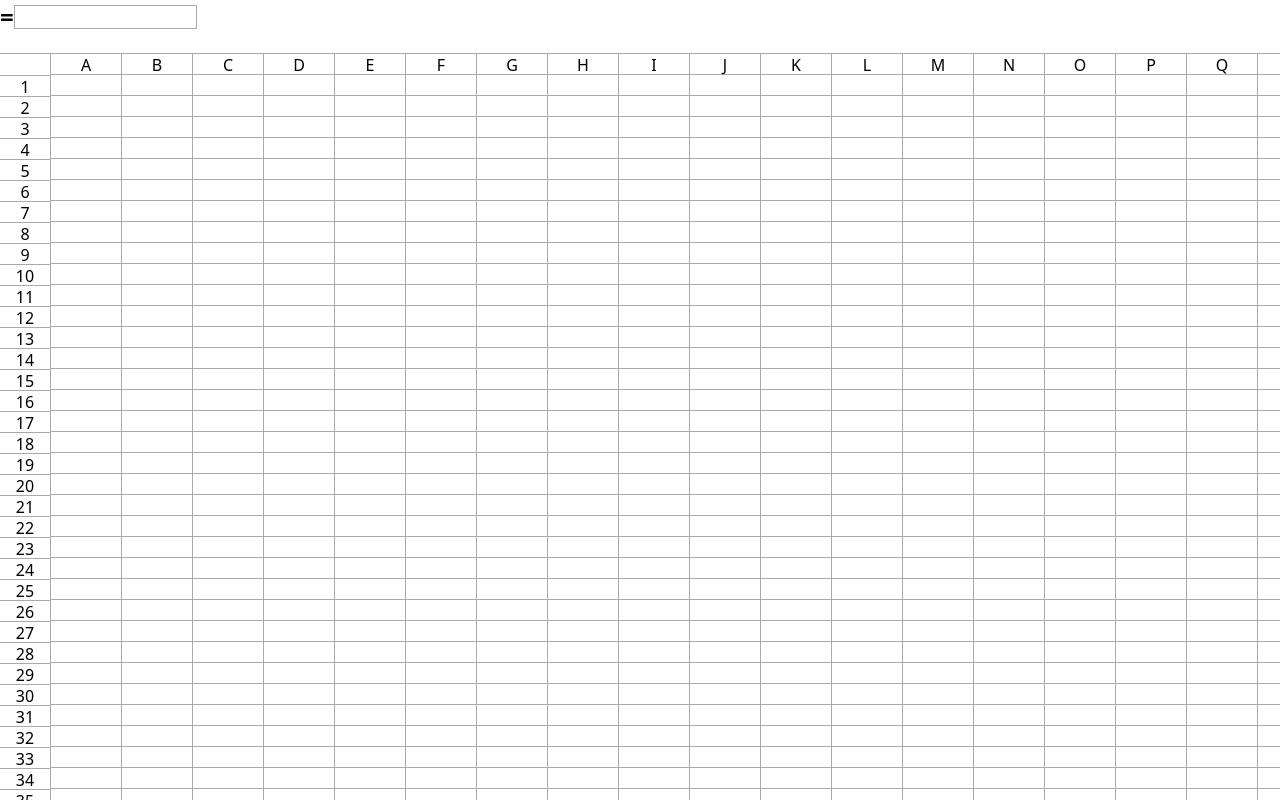
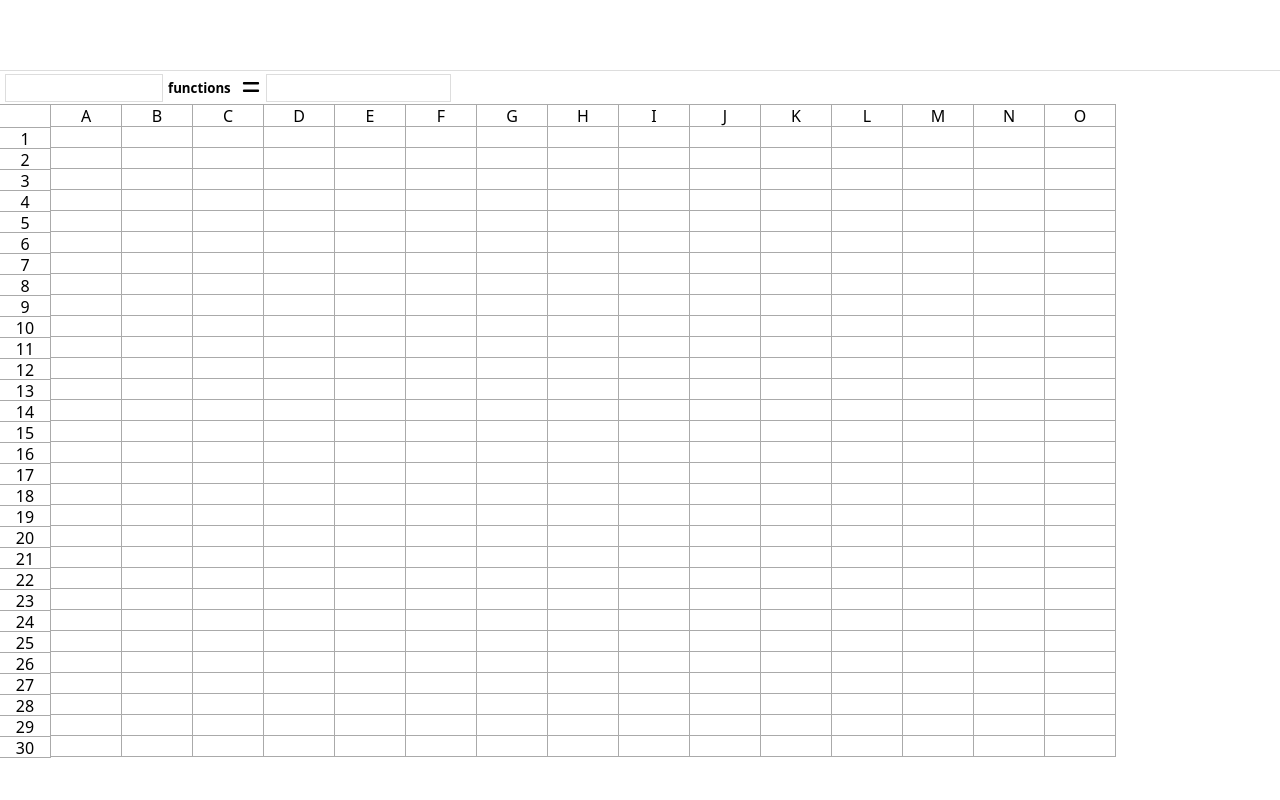
Before and after one commit to Uzyxen/mol-calc, a Vue app: page / in a window 1280 px wide. Shown: the top 800 px of the page. Built offline with nearby package versions, Linux system fonts and the light colour scheme.

Commit message:
reduced the number of cells

```diff
--- a/src/components/FormulaInput.vue
+++ b/src/components/FormulaInput.vue
@@ -1,16 +1,59 @@
 <template>
     <div id="functions">
-        <h2>=</h2>
+        <div id="focused-cell">{{ focusedCell }}</div>
+        <h5>functions</h5>
+        <h2>
+            <svg xmlns="http://www.w3.org/2000/svg" height="0.625em" viewBox="0 0 448 512">
+                <!--! Font Awesome Free 6.4.0 by @fontawesome - https://fontawesome.com License - https://fontawesome.com/license (Commercial License) Copyright 2023 Fonticons, Inc. -->
+                <path d="M48 128c-17.7 0-32 14.3-32 32s14.3 32 32 32H400c17.7 0 32-14.3 32-32s-14.3-32-32-32H48zm0 192c-17.7 0-32 14.3-32 32s14.3 32 32 32H400c17.7 0 32-14.3 32-32s-14.3-32-32-32H48z"/>
+            </svg>
+        </h2>
         <input type="text" id="formula" autocomplete="off" v-bind:value="formula">
     </div>
 </template>
 
 <script>
     export default {
-        props: ['formula']
+        props: ['formula', 'focusedCell']
     }
 </script>
 
 <style>
+    #focused-cell{
+        width: 150px;
+        border: 1px solid #ddd;
+        height: 20px;
+        padding: 3px;
+    }
 
+    #functions{
+        display: flex;
+        align-items: center;
+        padding: 0 5px;
+    }
+
+    #functions h2, #functions h5{
+        margin: 0 5px;
+    }
+
+    #functions h5{
+        cursor: pointer;
+    }
+
+    #functions h5:hover{
+        background-color: #ddd;
+    }
+
+    #functions h2 svg{
+        fill: #000;
+        height: 20px;
+        width: 20px;
+    }
+
+    #formula{
+        outline: none;
+        border: 1px solid #ddd;
+        height: 20px;
+        padding: 3px;
+    }
 </style>
--- a/src/components/SingleCell.vue
+++ b/src/components/SingleCell.vue
@@ -1,5 +1,5 @@
 <template>
-    <input v-if="editMode" type="text" class="cell"
+    <input v-if="editMode" type="text" class="cell selected-cell"
     v-model="formula"
     @blur="{ calculate(); editMode = false }"
     @keyup.enter="{ calculate(); editMode = false }"
@@ -32,6 +32,8 @@
                         catch {
                             this.value = '#ERROR';
                         }
+                    } else {
+                        this.value = this.formula;
                     }
                 }
             },
@@ -52,6 +54,14 @@
         width: 70px;
         height: 20px;
         overflow: hidden;
+        cursor: cell;
+    }
+
+    .selected-cell{
+        border: 2px solid #000;
+        width: 67px;
+        height: 16px;
+        cursor: text;
     }
 
 </style>
--- a/src/components/SpreadSheet.vue
+++ b/src/components/SpreadSheet.vue
@@ -1,6 +1,10 @@
 <template>
   <div>
-    <FormulaInput :formula="formula"/>
+    <div id="topbar">
+
+    </div>
+
+    <FormulaInput :formula="formula" :focusedCell="focusedCell"/>
 
     <div id="main">
       <div id="columns">
@@ -9,12 +13,12 @@
       </div>
 
       <div id="rows">
-        <div class="row" v-for="row in 100" :id="row" :key="row" :class="{ 'focused': row === focusedRow}">{{ row }}</div>
+        <div class="row" v-for="row in 30" :id="row" :key="row" :class="{ 'focused': row === focusedRow}">{{ row }}</div>
       </div>
 
       <div id="sheet">
-        <div class="sheet-row" v-for="row in 100" :key="row">
-          <SingleCell v-for="column in columns" :key="column" @formulaSent="handleEvent"/>
+        <div class="sheet-row" v-for="row in 30" :key="row">
+          <SingleCell :id="column + row" @click="focusedCell = column + row" v-for="column in columns" :key="column" @formulaSent="handleEvent"/>
         </div>
       </div>
     </div>
@@ -31,13 +35,12 @@
       return{
         columns: [
           'A', 'B', 'C', 'D', 'E', 'F', 'G', 'H', 'I', 'J', 'K', 'L', 'M',
-          'N', 'O', 'P', 'Q', 'R', 'S', 'T', 'U', 'V', 'W', 'X', 'Y', 'Z'
+          'N', 'O'
         ],
         focusedColumn: '',
         focusedRow: '',
         focusedCell: '',
         formula: ''
-
       }
     },
 
@@ -81,21 +84,9 @@
 </script>
 
 <style>
-  #functions{
-    display: flex;
-    align-items: center;
-    margin-bottom: 20px;
-  }
-
-  #functions h2{
-    margin: 0;
-  }
-
-  #formula{
-    outline: none;
-    border: 1px solid #aaa;
-    height: 20px;
-    position: relative;
+  #topbar{
+    height: 70px;
+    border-bottom: 1px solid #ddd;
   }
 
   #main{
@@ -104,6 +95,7 @@
 
   #empty-space{
     width: 50px;
+    height: 20px;
     background-color: #fff;
     border-top: 1px solid #aaa;
   }
@@ -133,7 +125,7 @@
     display: flex;
     justify-content: center;
     width: 70px;
-    height: 20px;
+    height: 21px;
     border: 1px solid #aaa;
   }
 
@@ -160,7 +152,7 @@
 
   #sheet{
     position: absolute;
-    top: 22px;
+    top: 23px;
     left: 51px;
     width: calc(100% - 50px);
     height: 250vh;
```
